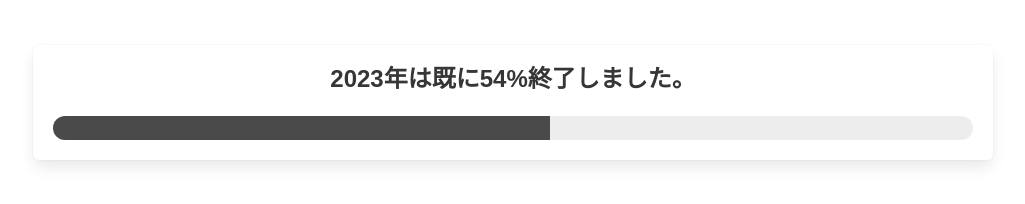
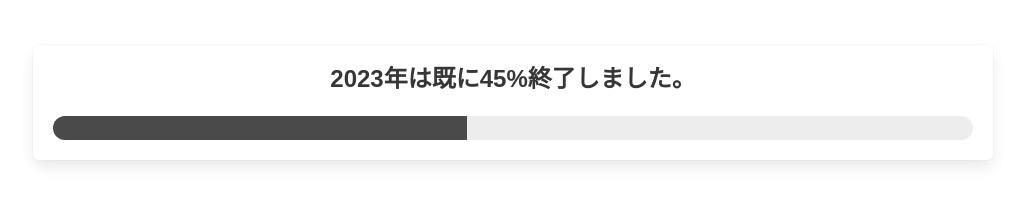
Before and after one commit to Yeahnkuuun/profileweb, a plain HTML site: page 2023_cd/index.html in a window 1280 px wide. Shown: the part 296-500 px from the top of the page, without its empty margins (127-1152 px from the left). Drawn offline with nearby package versions, Linux system fonts and the light colour scheme; a web font is replaced by a local one.

Commit message:
Update index.html

```diff
--- a/2023_cd/index.html
+++ b/2023_cd/index.html
@@ -29,7 +29,7 @@
                 const date = new Date();
                 const unix = Math.floor(date.getTime() / 1000);
                 const remaining = 1704034800 - unix;
-                const percent = Math.floor(remaining / 31536000 * 100);
+                const percent = 100 - Math.ceil(remaining / 31536000 * 100);
                 $('#percentage').text(percent);
                 $('#progressbar').val(percent);
             }, 1000);
```
